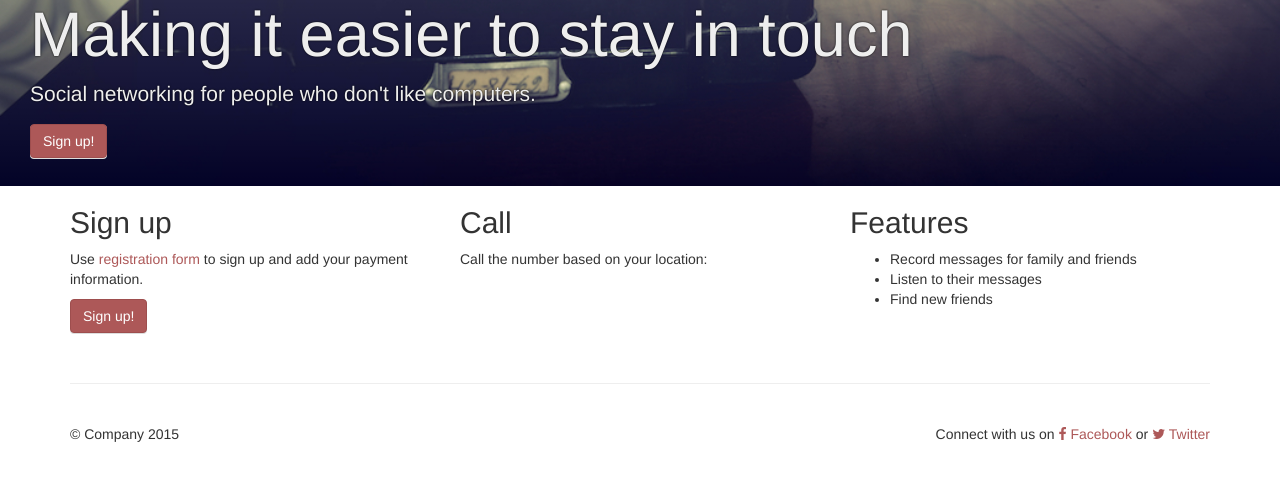
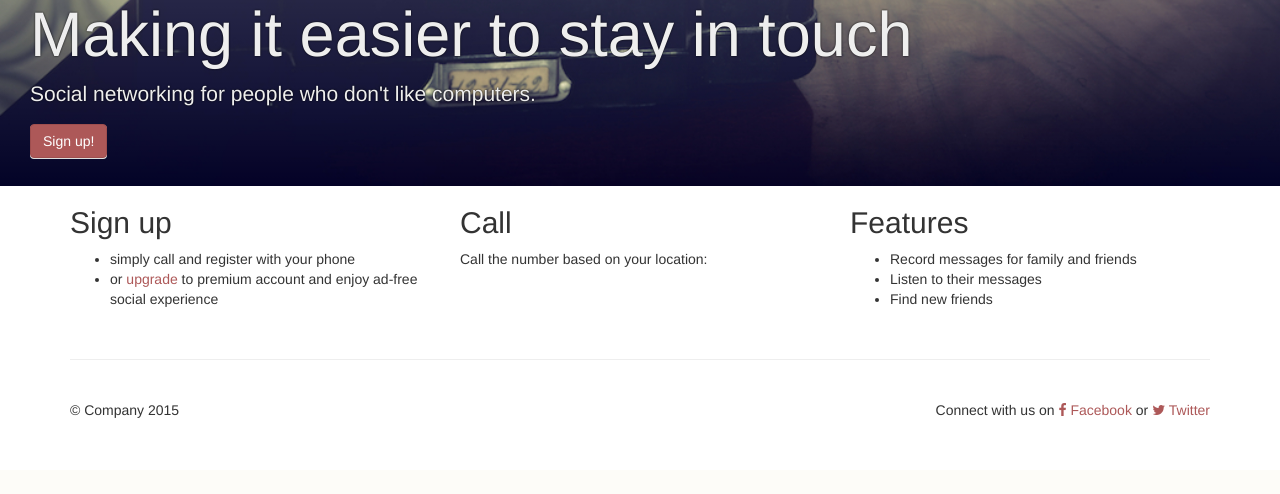
Before and after one commit to petronius/alloallo, a Django app: template templates/home.html in a window 1280 px wide. Shown: the part 614-1108 px from the top of the page. After the commit the page ends 1032 px from the top, so only its background shows below. Run offline with Django 3.2, Linux system fonts and the light colour scheme; the template is opened without the code that fills it, so the values that code supplies are empty; some libraries are stand-ins or nearby versions.

Commit message:
minor layout changes

```diff
--- a/templates/home.html
+++ b/templates/home.html
@@ -42,8 +42,10 @@
   <div class="row">
     <div class="col-md-4">
       <h2>Sign up</h2>
-      <p>Use <a href="{% url 'accounts:signup' %}">registration form</a> to sign up and add your payment information. </p>
-      <p><a class="btn btn-primary" href="{% url 'accounts:signup' %}" role="button">Sign up!</a></p>
+      <ul>
+        <li>simply call and register with your phone</li>
+        <li>or <a href="{% url 'accounts:signup' %}">upgrade</a> to premium account and enjoy ad-free social experience</li>
+      </ul>
     </div>
     <div class="col-md-4">
       <h2>Call</h2>
```
